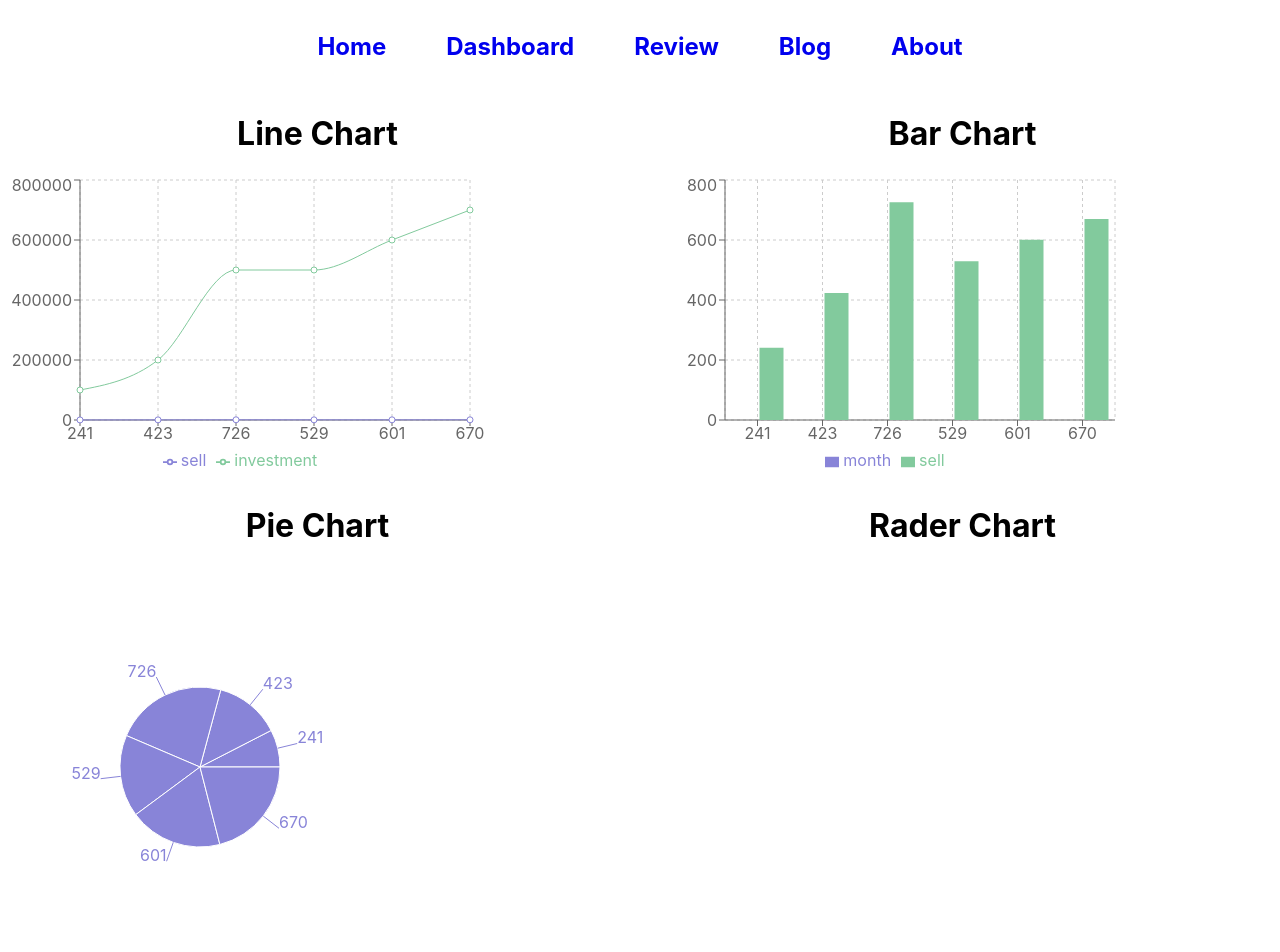
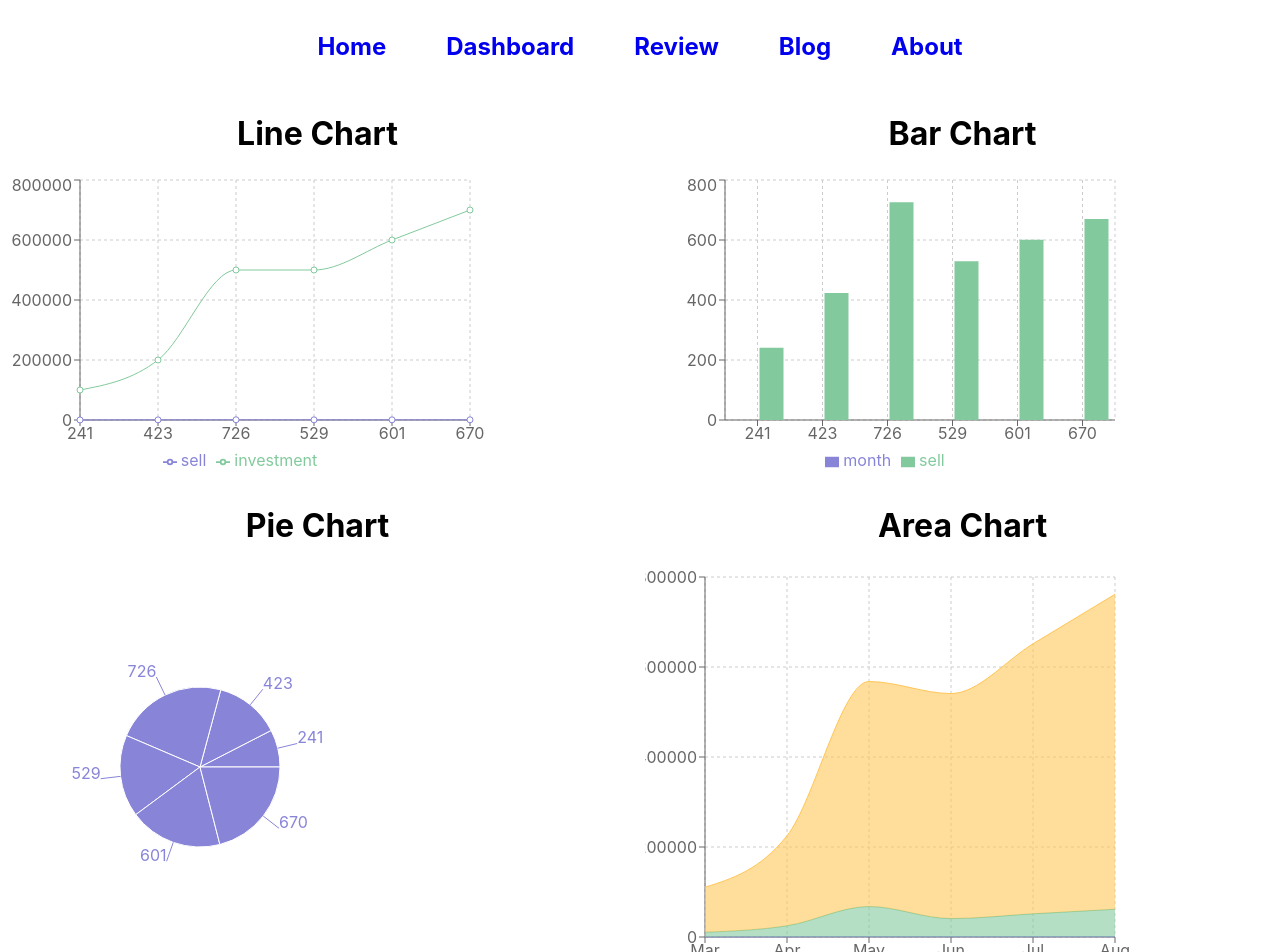
Before and after one commit to muhayminul96/Food-Reviewer, a React (Create React App) app: page /dashboard in a window 1280 px wide. Shown: the top 952 px of the page. Built offline with nearby package versions, Linux system fonts and the light colour scheme.

Commit message:
dashboard is complete

```diff
--- a/src/components/Dashboard/Dashboard.js
+++ b/src/components/Dashboard/Dashboard.js
@@ -1,6 +1,6 @@
 import React, { useEffect, useState } from 'react';
 import './Dashboard.css'
-import { LineChart, Line, XAxis, YAxis, CartesianGrid, Tooltip, Legend, ResponsiveContainer, Bar, BarChart, PieChart, Pie, RadarChart, PolarGrid, PolarAngleAxis, Radar, PolarRadiusAxis } from 'recharts';
+import { LineChart, Line, XAxis, YAxis, CartesianGrid, Tooltip, Legend, ResponsiveContainer, Bar, BarChart, PieChart, Pie, RadarChart, PolarGrid, PolarAngleAxis, Radar, PolarRadiusAxis, AreaChart, Area } from 'recharts';
 
 
 const Dashboard = () => {
@@ -75,16 +75,27 @@ const Dashboard = () => {
                     <Tooltip />
                 </PieChart>
             </div>
-            <div className="rader-chart">
-                <h1>Rader Chart</h1>
-                <RadarChart cx="50%" cy="50%" outerRadius="80%" data={datas}>
-          <PolarGrid />
-          <PolarAngleAxis dataKey="investment" />
-          <PolarRadiusAxis angle={30} domain={[0, 150]} />
-          <Radar name="Mike" dataKey="sell" stroke="#8884d8" fill="#8884d8" fillOpacity={0.6} />
-          <Radar name="Lily" dataKey="month" stroke="#82ca9d" fill="#82ca9d" fillOpacity={0.6} />
-          <Legend />
-        </RadarChart>
+            <div className="area-cart">
+                <h1>Area Chart</h1>
+                <AreaChart
+          width={500}
+          height={400}
+          data={datas}
+          margin={{
+            top: 10,
+            right: 30,
+            left: 0,
+            bottom: 0,
+          }}
+        >
+          <CartesianGrid strokeDasharray="3 3" />
+          <XAxis dataKey="month" />
+          <YAxis />
+          <Tooltip />
+          <Area type="monotone" dataKey="sell" stackId="1" stroke="#8884d8" fill="#8884d8" />
+          <Area type="monotone" dataKey="revenue" stackId="1" stroke="#82ca9d" fill="#82ca9d" />
+          <Area type="monotone" dataKey="investment" stackId="1" stroke="#ffc658" fill="#ffc658" />
+        </AreaChart>
             </div>
 
 
```
